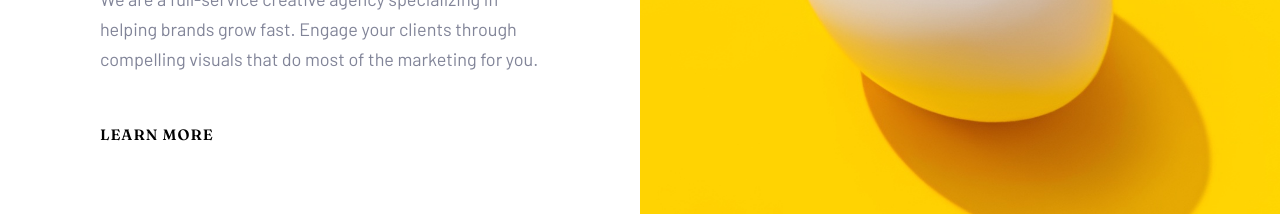
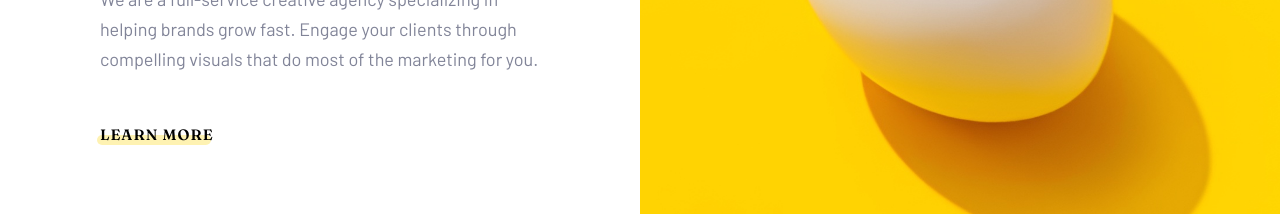
Before and after one commit to MargaritaBusyginaCa/sunnyside-agency, a Vue app: page / in a window 1280 px wide. Shown: the part 1160-1374 px from the top of the page. Built offline with nearby package versions, Linux system fonts and the light colour scheme.

Commit message:
add link underline

```diff
--- a/src/pages/Grid.vue
+++ b/src/pages/Grid.vue
@@ -60,8 +60,8 @@ img {
     color: $dark_grey_blue;
   }
   .link {
-    //position: relative;
-
+    width: fit-content;
+    position: relative;
     a {
       text-transform: uppercase;
       text-decoration: none;
@@ -70,23 +70,23 @@ img {
       letter-spacing: 1px;
       font-weight: $primary_font_weight;
     }
-    // .underline {
-    //   height: 10px;
-    //   width: 120px;
-    //   position: absolute;
-    //   bottom: -1px;
-    //   left: -3px;
-    //   z-index: -1;
-    //   border-radius: 10px;
-    //   opacity: 0.3;
+    .underline {
+      position: absolute;
+      height: 10px;
+      width: 100%;
+      bottom: -1px;
+      left: -3px;
+      z-index: -1;
+      border-radius: 10px;
+      opacity: 0.3;
 
-    //   &.yellow {
-    //     background-color: $yellow;
-    //   }
-    //   &.coral {
-    //     background-color: $red;
-    //   }
-    //}
+      &.yellow {
+        background-color: $yellow;
+      }
+      &.coral {
+        background-color: $red;
+      }
+    }
     &:hover .underline {
       opacity: 1;
     }
@@ -140,7 +140,6 @@ img {
 @media (max-width: 785px) {
   .image-background {
     height: 500px;
-
     p {
       width: 90%;
       margin: 0 0 40px 0;
```
